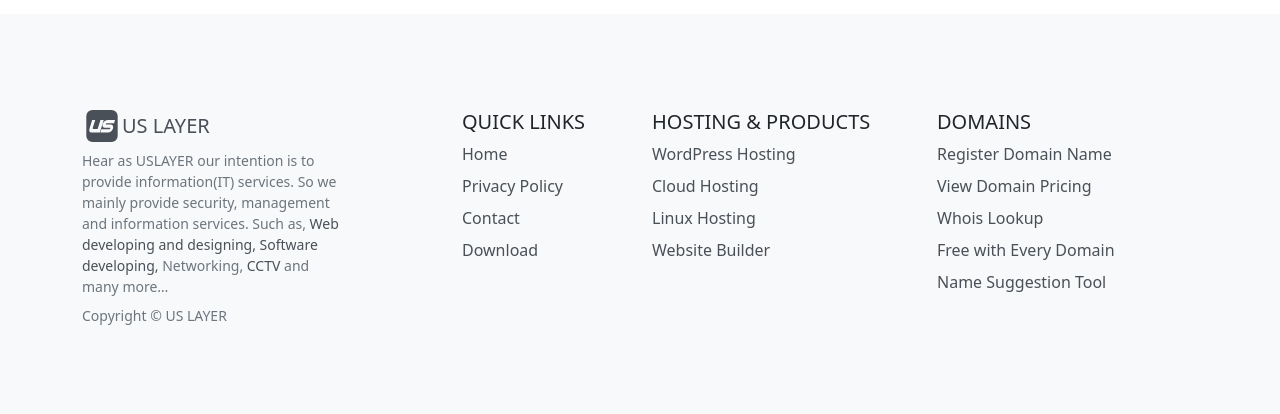
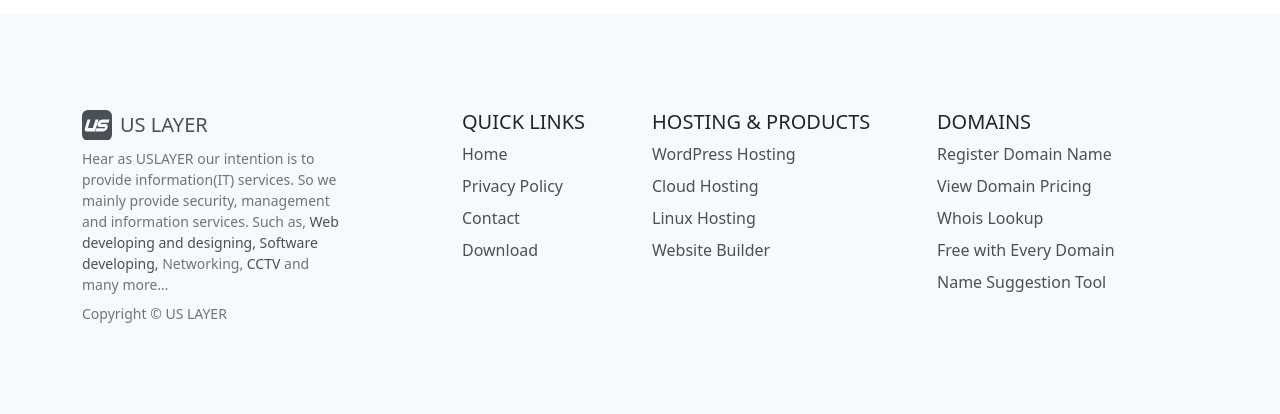
Before and after one commit to uslayer/uslayer.github.io, a Jekyll site: the page built from pages/contact.html, in a window 1280 px wide. Shown: the part 542-956 px from the top of the page. Built offline with Jekyll 4.4.1, drawn with Linux system fonts in a browser that asks for light colours.

Commit message:
Update footer.html

```diff
--- a/_includes/footer.html
+++ b/_includes/footer.html
@@ -31,7 +31,7 @@
     <div class="row">
       <div class="col-lg-3 mb-3">
         <a class="d-inline-flex align-items-center mb-2 link-dark text-decoration-none" href="/" aria-label="Bootstrap">
-          <svg xmlns="http://www.w3.org/2000/svg" width="40" height="32" viewBox="0 0 19.4 19.8" role="img"><title>US LAYER</title><defs></defs><path fill-rule="evenodd" clip-rule="evenodd" d="M15.65,0H3.75A3.75,3.75,0,0,0,0,3.75v12.3A3.75,3.75,0,0,0,3.75,19.8h11.9a3.75,3.75,0,0,0,3.75-3.75V3.75A3.75,3.75,0,0,0,15.65,0ZM3.43,13.92C2,14,1.51,13.13,2,11.46L3.6,6.19H5.52L4,11c-.19.5-.07.73.37.7H7L8.76,6.19h2L8.35,13.92ZM17.16,8.2h-4a3.6,3.6,0,0,0-.64,0,.81.81,0,0,0-.46.34c0,.25,0,.39.19.42a3.59,3.59,0,0,0,.69.05h2a1.64,1.64,0,0,1,1.5.73,2.5,2.5,0,0,1,0,1.83,3.79,3.79,0,0,1-1.16,1.73,3.43,3.43,0,0,1-2.12.58H8.68l.62-2h4.17a6.16,6.16,0,0,0,.84,0c.19,0,.35-.17.48-.44s0-.34-.21-.38a3.12,3.12,0,0,0-.83-.07h-1.9c-.84,0-1.38-.21-1.64-.65a2.24,2.24,0,0,1,0-1.8A3.71,3.71,0,0,1,11.4,6.81a3.78,3.78,0,0,1,2.09-.62h4.29Z" fill="currentColor"></path></svg>
+          <svg xmlns="http://www.w3.org/2000/svg" width="30" class="d-block me-2" viewBox="0 0 19.4 19.8" role="img"><title>US LAYER</title><defs></defs><path fill-rule="evenodd" clip-rule="evenodd" d="M15.65,0H3.75A3.75,3.75,0,0,0,0,3.75v12.3A3.75,3.75,0,0,0,3.75,19.8h11.9a3.75,3.75,0,0,0,3.75-3.75V3.75A3.75,3.75,0,0,0,15.65,0ZM3.43,13.92C2,14,1.51,13.13,2,11.46L3.6,6.19H5.52L4,11c-.19.5-.07.73.37.7H7L8.76,6.19h2L8.35,13.92ZM17.16,8.2h-4a3.6,3.6,0,0,0-.64,0,.81.81,0,0,0-.46.34c0,.25,0,.39.19.42a3.59,3.59,0,0,0,.69.05h2a1.64,1.64,0,0,1,1.5.73,2.5,2.5,0,0,1,0,1.83,3.79,3.79,0,0,1-1.16,1.73,3.43,3.43,0,0,1-2.12.58H8.68l.62-2h4.17a6.16,6.16,0,0,0,.84,0c.19,0,.35-.17.48-.44s0-.34-.21-.38a3.12,3.12,0,0,0-.83-.07h-1.9c-.84,0-1.38-.21-1.64-.65a2.24,2.24,0,0,1,0-1.8A3.71,3.71,0,0,1,11.4,6.81a3.78,3.78,0,0,1,2.09-.62h4.29Z" fill="currentColor"></path></svg>
           <span class="fs-5">US LAYER</span>
         </a>
         <ul class="list-unstyled small text-muted">
```
